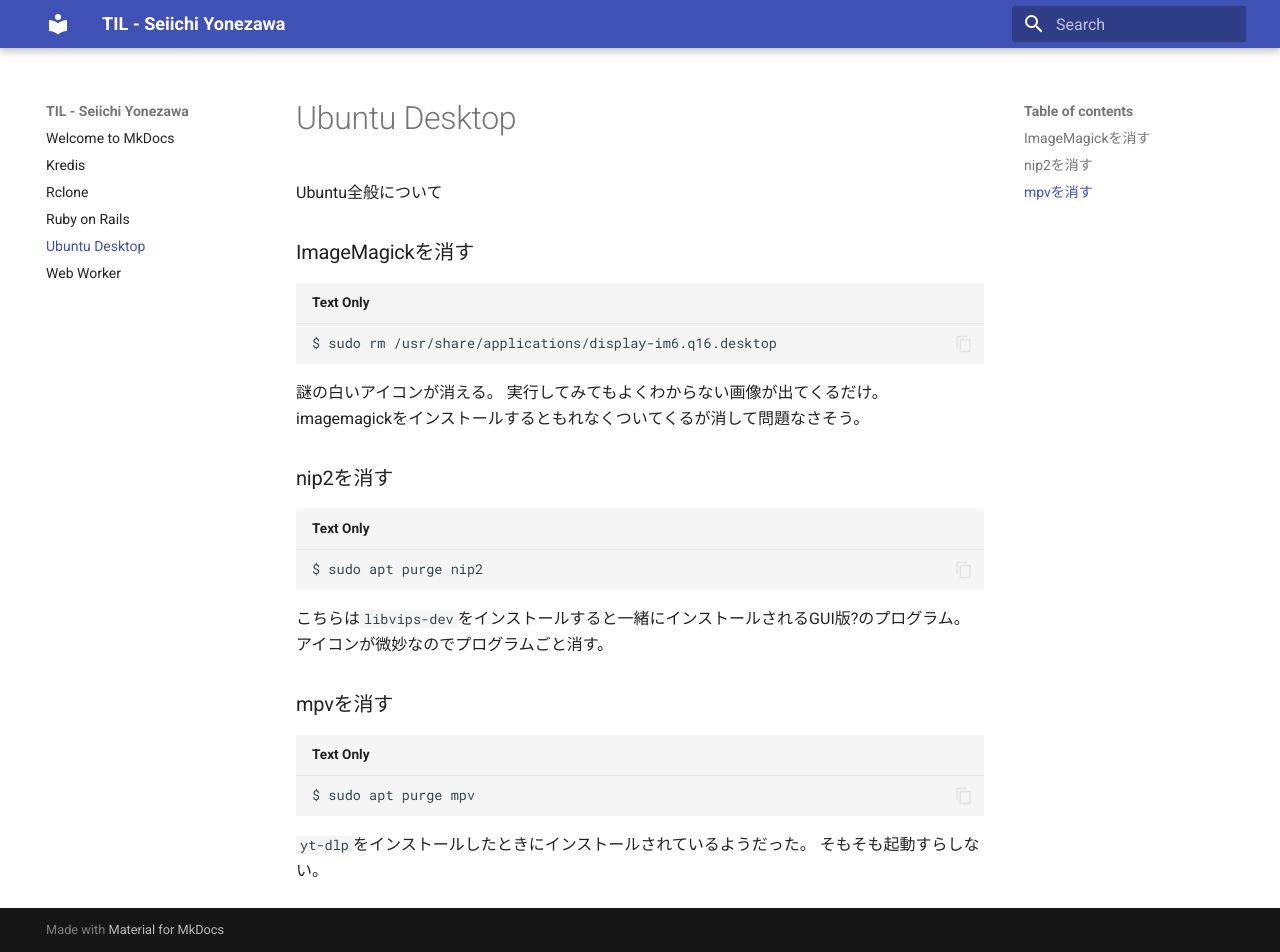
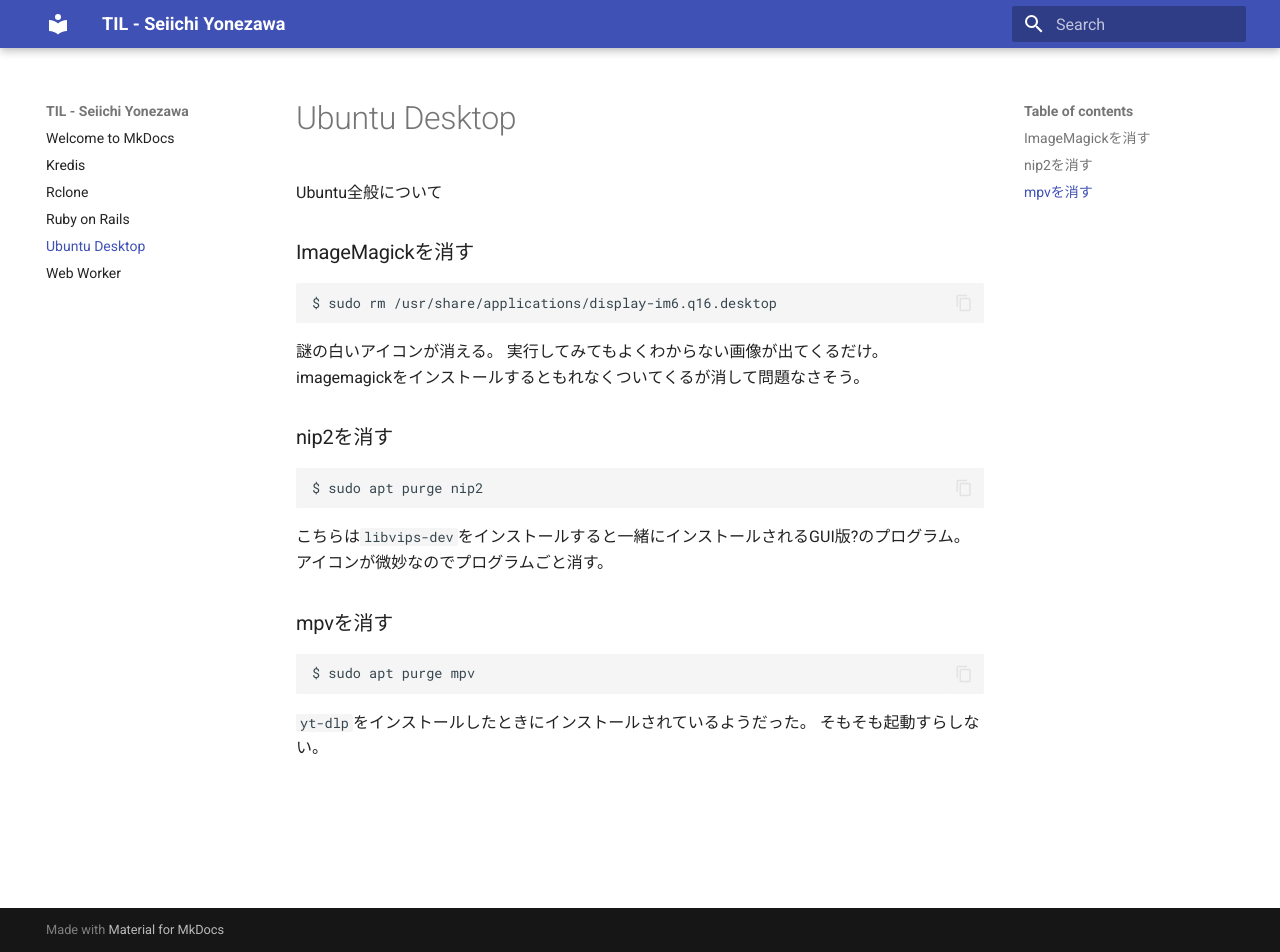
Before and after one commit to nzwsch/til, an MkDocs documentation site: the page built from docs/ubuntu-desktop.md, in a window 1280 px wide and 952 px high. Built offline with MkDocs 1.6.1 and Material for MkDocs 9.7.7, drawn with Linux system fonts in a browser that asks for light colours.

Commit message:
Update ubuntu-desktop.md

````diff
--- a/docs/ubuntu-desktop.md
+++ b/docs/ubuntu-desktop.md
@@ -4,7 +4,7 @@ Ubuntu全般について
 
 ### ImageMagickを消す
 
-```
+```text title=""
 $ sudo rm /usr/share/applications/display-im6.q16.desktop
 ```
 
@@ -14,7 +14,7 @@ imagemagickをインストールするともれなくついてくるが消して
 
 ### nip2を消す
 
-```
+```text title=""
 $ sudo apt purge nip2
 ```
 
@@ -23,7 +23,7 @@ $ sudo apt purge nip2
 
 ### mpvを消す
 
-```
+```text title=""
 $ sudo apt purge mpv
 ```
 
````
